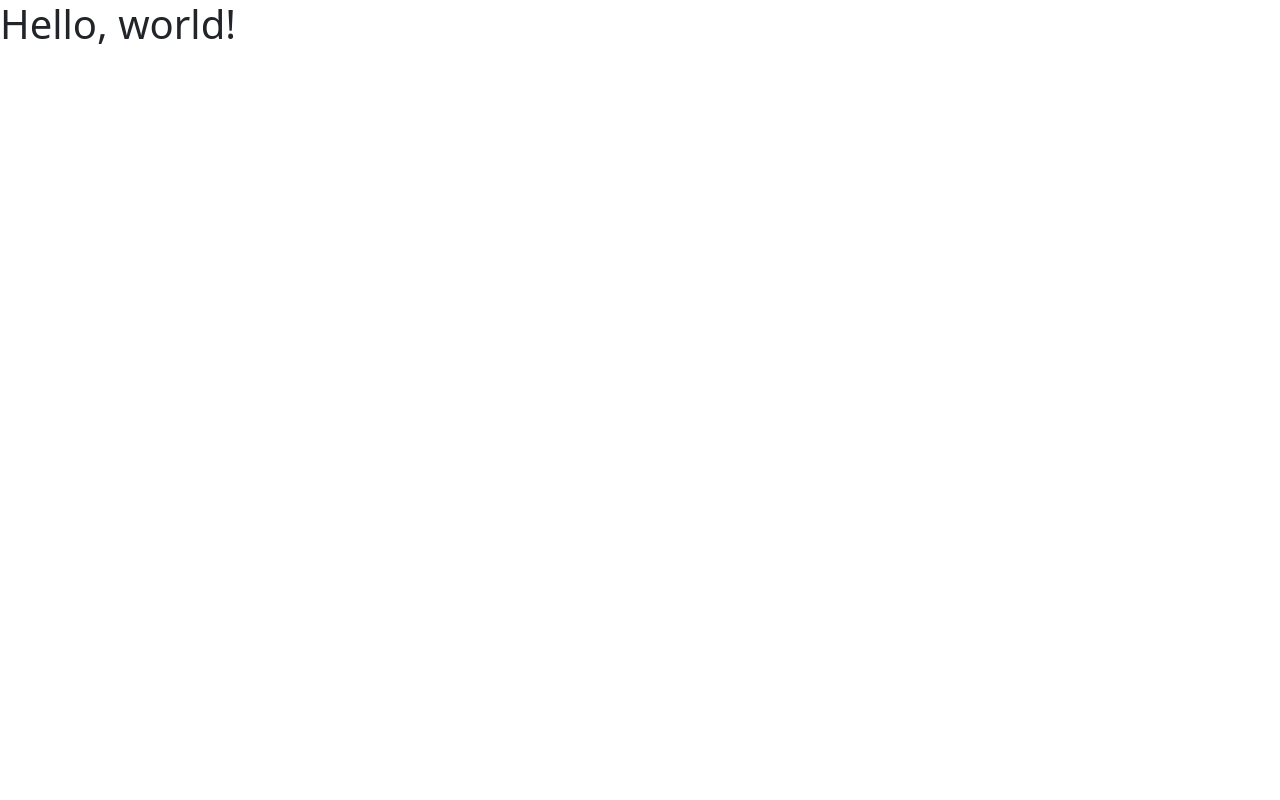
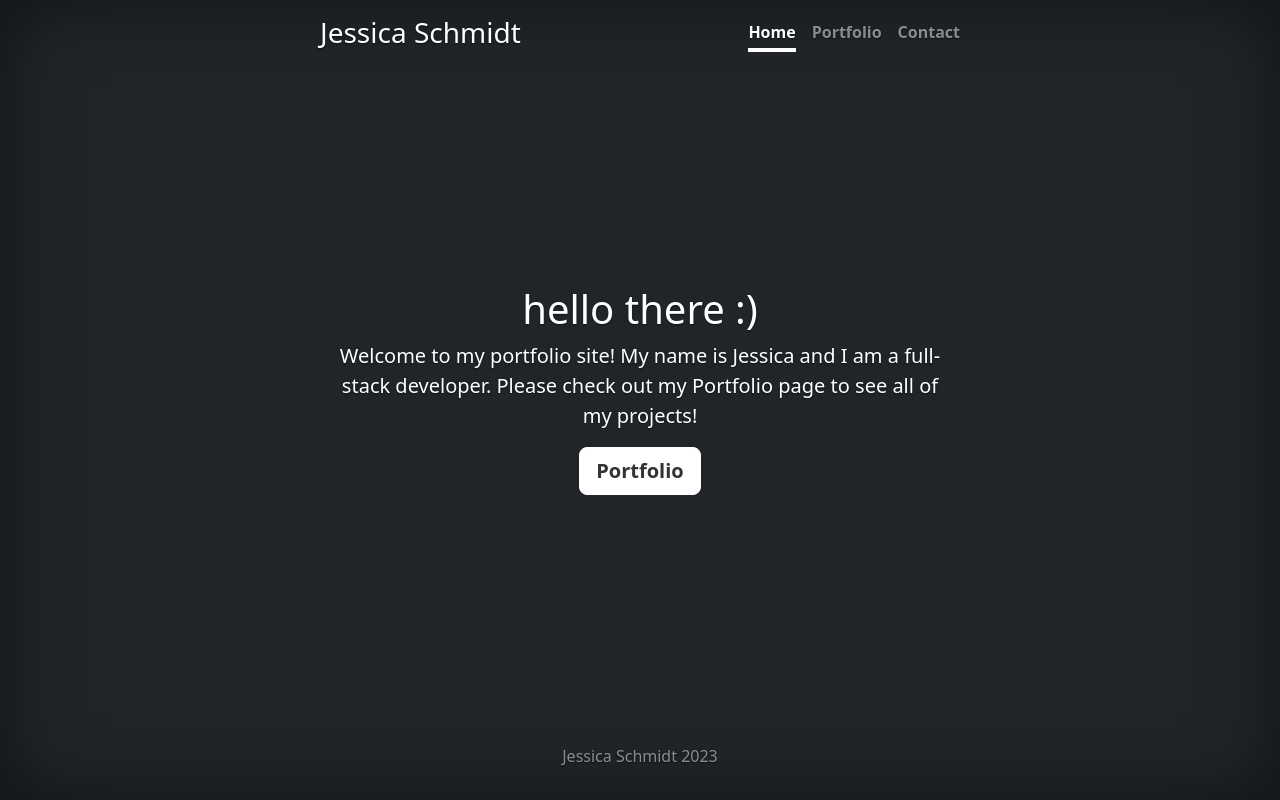
Before and after one commit to thejessimica/portfolio, a Flask app: page / in a window 1280 px wide. Before the commit the page is almost empty. Run offline with Flask 3, Linux system fonts and the light colour scheme; some libraries are stand-ins or nearby versions.

Commit message:
Add multiple pages and navbar

```diff
--- a/main.py
+++ b/main.py
@@ -13,6 +13,15 @@ def home():
     return render_template("index.html")
 
 
+@app.route('/portfolio')
+def portfolio():
+    return render_template("portfolio.html")
+
+
+@app.route('/contact')
+def contact():
+    return render_template("contact.html")
+
 
 if __name__ == "__main__":
     app.run(debug=True)
--- /dev/null
+++ b/static/css/cover.css
@@ -0,0 +1,50 @@
+/*
+ * Globals
+ */
+
+
+/* Custom default button */
+.btn-light,
+.btn-light:hover,
+.btn-light:focus {
+  color: #333;
+  text-shadow: none; /* Prevent inheritance from `body` */
+}
+
+
+/*
+ * Base structure
+ */
+
+body {
+  text-shadow: 0 .05rem .1rem rgba(0, 0, 0, .5);
+  box-shadow: inset 0 0 5rem rgba(0, 0, 0, .5);
+}
+
+.cover-container {
+  max-width: 42em;
+}
+
+
+/*
+ * Header
+ */
+
+.nav-masthead .nav-link {
+  color: rgba(255, 255, 255, .5);
+  border-bottom: .25rem solid transparent;
+}
+
+.nav-masthead .nav-link:hover,
+.nav-masthead .nav-link:focus {
+  border-bottom-color: rgba(255, 255, 255, .25);
+}
+
+.nav-masthead .nav-link + .nav-link {
+  margin-left: 1rem;
+}
+
+.nav-masthead .active {
+  color: #fff;
+  border-bottom-color: #fff;
+}
--- /dev/null
+++ b/templates/footer.html
@@ -0,0 +1,8 @@
+  <footer class="mt-auto text-white-50">
+    <p>Jessica Schmidt 2023</p>
+  </footer>
+</div>
+<!--<script src="/docs/5.3/dist/js/bootstrap.bundle.min.js" integrity="sha384-C6RzsynM9kWDrMNeT87bh95OGNyZPhcTNXj1NW7RuBCsyN/o0jlpcV8Qyq46cDfL" crossorigin="anonymous"></script>-->
+<script src="https://cdn.jsdelivr.net/npm/bootstrap@5.3.2/dist/js/bootstrap.bundle.min.js" integrity="sha384-C6RzsynM9kWDrMNeT87bh95OGNyZPhcTNXj1NW7RuBCsyN/o0jlpcV8Qyq46cDfL" crossorigin="anonymous"></script>
+</body>
+</html>
--- /dev/null
+++ b/templates/header.html
@@ -0,0 +1,24 @@
+<!doctype html>
+<html lang="en" class="h-100" data-bs-theme="dark">
+  <head>
+    <meta charset="utf-8">
+    <meta name="viewport" content="width=device-width, initial-scale=1">
+    <title>Jessica Schmidt</title>
+    <link href="https://cdn.jsdelivr.net/npm/bootstrap@5.3.2/dist/css/bootstrap.min.css" rel="stylesheet" integrity="sha384-T3c6CoIi6uLrA9TneNEoa7RxnatzjcDSCmG1MXxSR1GAsXEV/Dwwykc2MPK8M2HN" crossorigin="anonymous">
+<!--  <link href="static/css/cover.css" rel="stylesheet">-->
+  <link href="{{ url_for('static', filename='/css/cover.css') }}" rel="stylesheet" />
+  <script src="chrome-extension://nngceckbapebfimnlniiiahkandclblb/content/fido2/page-script.js"></script>
+  </head>
+<body class="d-flex h-100 text-center text-bg-dark">
+
+<!--<div class="cover-container d-flex w-100 h-100 p-3 mx-auto flex-column">-->
+<!--  <header class="mb-auto">-->
+<!--    <div>-->
+<!--      <h3 class="float-md-start mb-0">Jessica Schmidt</h3>-->
+<!--      <nav class="nav nav-masthead justify-content-center float-md-end">-->
+<!--        <a class="nav-link fw-bold py-1 px-0 active" aria-current="page" href="{{ url_for('home') }}">Home</a>-->
+<!--        <a class="nav-link fw-bold py-1 px-0" href="{{ url_for('portfolio') }}">Portfolio</a>-->
+<!--        <a class="nav-link fw-bold py-1 px-0" href="{{ url_for('contact') }}">Contact</a>-->
+<!--      </nav>-->
+<!--    </div>-->
+<!--  </header>-->
--- a/templates/index.html
+++ b/templates/index.html
@@ -1,13 +1,22 @@
-<!doctype html>
-<html lang="en">
-  <head>
-    <meta charset="utf-8">
-    <meta name="viewport" content="width=device-width, initial-scale=1">
-    <title>Jessica Schmidt</title>
-    <link href="https://cdn.jsdelivr.net/npm/bootstrap@5.3.2/dist/css/bootstrap.min.css" rel="stylesheet" integrity="sha384-T3c6CoIi6uLrA9TneNEoa7RxnatzjcDSCmG1MXxSR1GAsXEV/Dwwykc2MPK8M2HN" crossorigin="anonymous">
-  </head>
-  <body>
-    <h1>Hello, world!</h1>
-    <script src="https://cdn.jsdelivr.net/npm/bootstrap@5.3.2/dist/js/bootstrap.bundle.min.js" integrity="sha384-C6RzsynM9kWDrMNeT87bh95OGNyZPhcTNXj1NW7RuBCsyN/o0jlpcV8Qyq46cDfL" crossorigin="anonymous"></script>
-  </body>
-</html>
+{% include "header.html" %}
+<div class="cover-container d-flex w-100 h-100 p-3 mx-auto flex-column">
+  <header class="mb-auto">
+    <div>
+      <h3 class="float-md-start mb-0">Jessica Schmidt</h3>
+      <nav class="nav nav-masthead justify-content-center float-md-end">
+        <a class="nav-link fw-bold py-1 px-0 active" aria-current="page" href="{{ url_for('home') }}">Home</a>
+        <a class="nav-link fw-bold py-1 px-0" href="{{ url_for('portfolio') }}">Portfolio</a>
+        <a class="nav-link fw-bold py-1 px-0" href="{{ url_for('contact') }}">Contact</a>
+      </nav>
+    </div>
+  </header>
+
+  <main class="px-3">
+    <h1>hello there :)</h1>
+    <p class="lead">Welcome to my portfolio site! My name is Jessica and I am a full-stack developer. Please check out my Portfolio page to see all of my projects!</p>
+    <p class="lead">
+      <a href="{{ url_for('portfolio') }}" class="btn btn-lg btn-light fw-bold border-white bg-white">Portfolio</a>
+    </p>
+  </main>
+
+{% include "footer.html" %}
```
Also changed, not shown: templates/contact.html (added, +20 -0 lines), templates/portfolio.html (added, +19 -0 lines).
